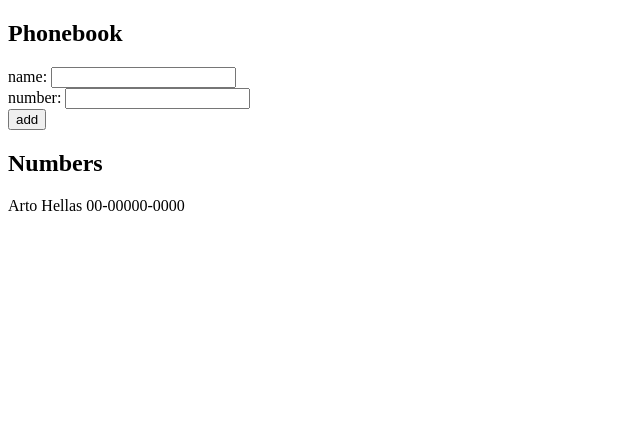
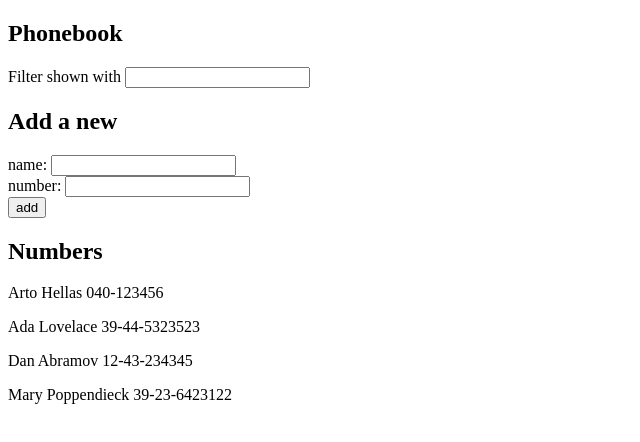
Before and after one commit to Brunoarndt/fullstackopen, a React (Create React App) app in the folder part2/phonebook/: page / in a window 1280 px wide. Shown: the top 442 px of the page, without its empty margins (0-640 px from the left). Built offline with nearby package versions, Linux system fonts and the light colour scheme.

Commit message:
exercise 2.9

```diff
--- a/part2/phonebook/src/App.js
+++ b/part2/phonebook/src/App.js
@@ -2,18 +2,24 @@
 
 const App = () => {
   const [persons, setPersons] = useState([
-    { name: 'Arto Hellas',
-      number: '00-00000-0000'
-  }])
+    { name: 'Arto Hellas', number: '040-123456', id: 1 },
+    { name: 'Ada Lovelace', number: '39-44-5323523', id: 2 },
+    { name: 'Dan Abramov', number: '12-43-234345', id: 3 },
+    { name: 'Mary Poppendieck', number: '39-23-6423122', id: 4 }
+  ])
   const [newName, setNewName] = useState('')
   const [newNumber, setNewNumber] = useState('')
+  const [filter, setFilter] = useState('')
 
   const handleNameChange = (event) => {
     setNewName(event.target.value)
   }
   const handleNumberChange = (e) => {
       setNewNumber(e.target.value)
-    }
+  }
+  const handleFilterChange = (e) => {
+    setFilter(e.target.value)
+  }
   const handleSubmit = (event) => {
     event.preventDefault()
     if(persons.some((person) => person.name.toLowerCase() === newName.toLowerCase())){
@@ -29,13 +35,15 @@
     setNewNumber("")
   }
 
-
-
-
   return (
     <div>
       <h2>Phonebook</h2>
+      <div>
+        Filter shown with <input value={filter} onChange={handleFilterChange} />
+      </div>
+
       <form onSubmit={handleSubmit}>
+        <h2>Add a new</h2>
         <div>
           name: <input value={newName} onChange={handleNameChange}/>
         </div>
@@ -45,9 +53,18 @@
         </div>
       </form>
       <h2>Numbers</h2>
-      {persons.map((person) => {
-        return <p key={person.name}>{person.name} {person.number} </p>;
-      })}
+      {persons
+        .filter((person) =>
+          person.name.toLowerCase().includes(filter.toLowerCase())
+        )
+        .map((person) => {
+          return (
+            <p key={person.name}>
+              {person.name} {person.number}
+            </p>
+          );
+        })}
+
     </div>
   )
 }
```
